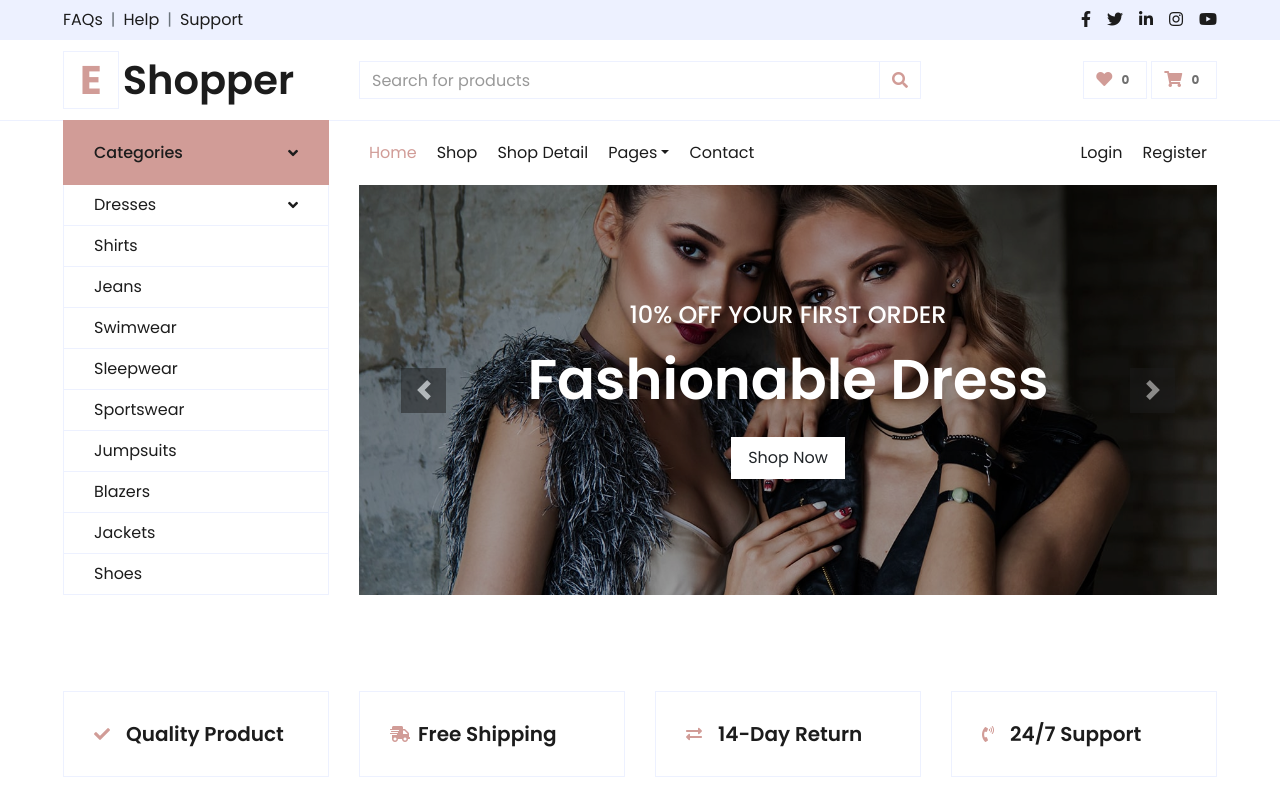
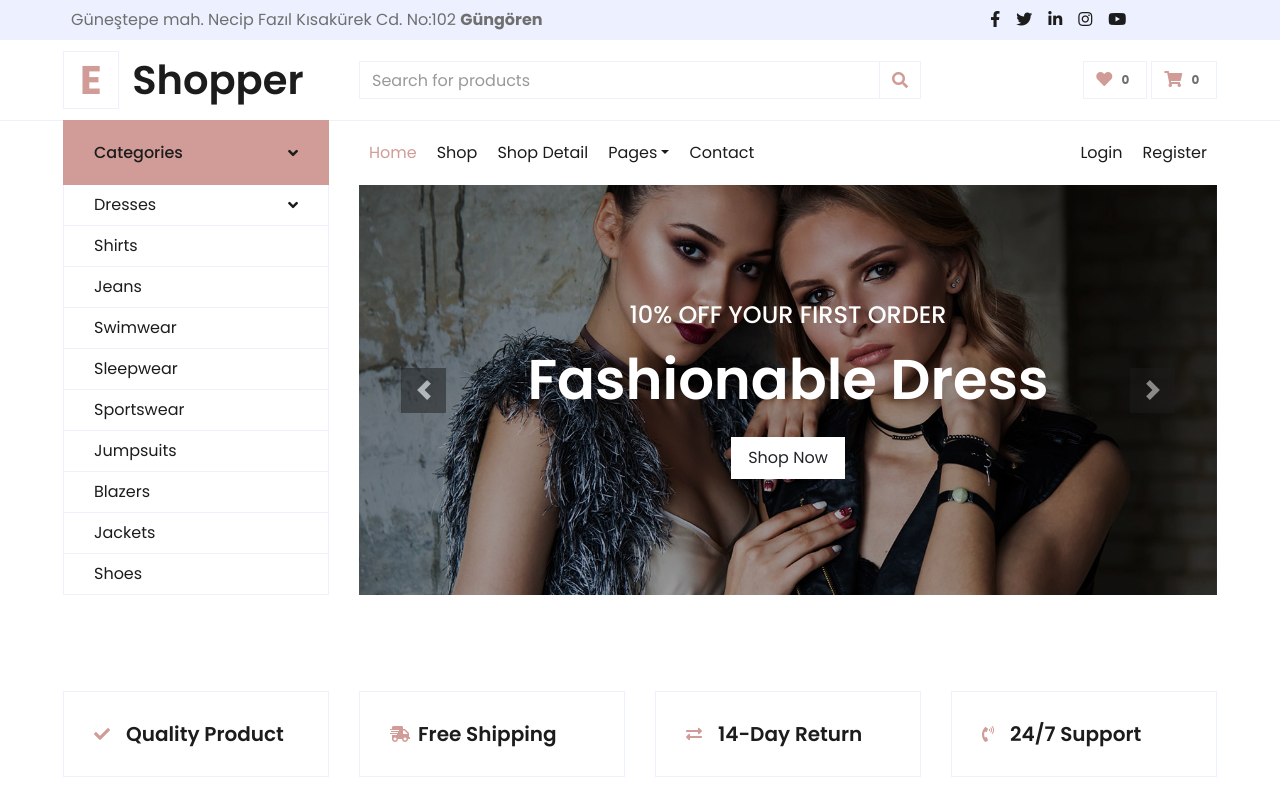
Before and after one commit to stellayazilim/elitas.Old, a SvelteKit app: page / in a window 1280 px wide. Shown: the top 800 px of the page. Built offline with nearby package versions, Linux system fonts and the light colour scheme.

Commit message:
topbar componente aktarıldı

```diff
--- /dev/null
+++ b/src/lib/Components/Topbar/Topbar.svelte
@@ -0,0 +1,64 @@
+<script>
+
+
+</script>
+
+
+<div class="container-fluid">
+<div class="row bg-secondary py-2 px-xl-5">
+    <div class="col-lg-7 d-none d-lg-block ml-2">
+    Güneştepe mah. Necip Fazıl Kısakürek Cd. No:102 <strong>Güngören</strong>
+    </div>
+    <div class="col-lg-4 text-center text-lg-right">
+        <div class="d-inline-flex align-items-center">
+            <a class="text-dark px-2" href="/#2">
+                <i class="fab fa-facebook-f"></i>
+            </a>
+            <a class="text-dark px-2" href="/#2">
+                <i class="fab fa-twitter"></i>
+            </a>
+            <a class="text-dark px-2" href="/#2">
+                <i class="fab fa-linkedin-in"></i>
+            </a>
+            <a class="text-dark px-2" href="/#2">
+                <i class="fab fa-instagram"></i>
+            </a>
+            <a class="text-dark pl-2" href="/#2">
+                <i class="fab fa-youtube"></i>
+            </a>
+        </div>
+    </div>
+</div>
+<div class="row align-items-center py-3 px-xl-5">
+    <div class="col-lg-3 d-none d-lg-block">
+        <a href="/#2" class="text-decoration-none">
+            <h1 class="m-0 display-5 font-weight-semi-bold">
+                <span class="text-primary font-weight-bold border px-3 mr-1">E</span>
+                Shopper
+            </h1>
+        </a>
+    </div>
+    <div class="col-lg-6 col-6 text-left">
+        <form action="">
+            <div class="input-group">
+                <input type="text" class="form-control" placeholder="Search for products">
+                <div class="input-group-append">
+                    <span class="input-group-text bg-transparent text-primary">
+                        <i class="fa fa-search"></i>
+                    </span>
+                </div>
+            </div>
+        </form>
+    </div>
+    <div class="col-lg-3 col-6 text-right">
+        <a href="/#2" class="btn border">
+            <i class="fas fa-heart text-primary"></i>
+            <span class="badge">0</span>
+        </a>
+        <a href="/#2" class="btn border">
+            <i class="fas fa-shopping-cart text-primary"></i>
+            <span class="badge">0</span>
+        </a>
+    </div>
+</div>
+</div>
--- a/src/routes/+page.svelte
+++ b/src/routes/+page.svelte
@@ -1,65 +1,9 @@
+<script>
+	import Topbar from "$lib/Components/Topbar/Topbar.svelte";
+
+</script>
    <!-- Topbar Start -->
-   <div class="container-fluid">
-    <div class="row bg-secondary py-2 px-xl-5">
-        <div class="col-lg-6 d-none d-lg-block">
-            <div class="d-inline-flex align-items-center">
-                <a class="text-dark" href="/#2">FAQs</a>
-                <span class="text-muted px-2">|</span>
-                <a class="text-dark" href="/#2">Help</a>
-                <span class="text-muted px-2">|</span>
-                <a class="text-dark" href="/#2">Support</a>
-            </div>
-        </div>
-        <div class="col-lg-6 text-center text-lg-right">
-            <div class="d-inline-flex align-items-center">
-                <a class="text-dark px-2" href="/#2">
-                    <i class="fab fa-facebook-f"></i>
-                </a>
-                <a class="text-dark px-2" href="/#2">
-                    <i class="fab fa-twitter"></i>
-                </a>
-                <a class="text-dark px-2" href="/#2">
-                    <i class="fab fa-linkedin-in"></i>
-                </a>
-                <a class="text-dark px-2" href="/#2">
-                    <i class="fab fa-instagram"></i>
-                </a>
-                <a class="text-dark pl-2" href="/#2">
-                    <i class="fab fa-youtube"></i>
-                </a>
-            </div>
-        </div>
-    </div>
-    <div class="row align-items-center py-3 px-xl-5">
-        <div class="col-lg-3 d-none d-lg-block">
-            <a href="/#2" class="text-decoration-none">
-                <h1 class="m-0 display-5 font-weight-semi-bold"><span class="text-primary font-weight-bold border px-3 mr-1">E</span>Shopper</h1>
-            </a>
-        </div>
-        <div class="col-lg-6 col-6 text-left">
-            <form action="">
-                <div class="input-group">
-                    <input type="text" class="form-control" placeholder="Search for products">
-                    <div class="input-group-append">
-                        <span class="input-group-text bg-transparent text-primary">
-                            <i class="fa fa-search"></i>
-                        </span>
-                    </div>
-                </div>
-            </form>
-        </div>
-        <div class="col-lg-3 col-6 text-right">
-            <a href="/#2" class="btn border">
-                <i class="fas fa-heart text-primary"></i>
-                <span class="badge">0</span>
-            </a>
-            <a href="/#2" class="btn border">
-                <i class="fas fa-shopping-cart text-primary"></i>
-                <span class="badge">0</span>
-            </a>
-        </div>
-    </div>
-</div>
+<Topbar/>
 <!-- Topbar End -->
 
 
```
